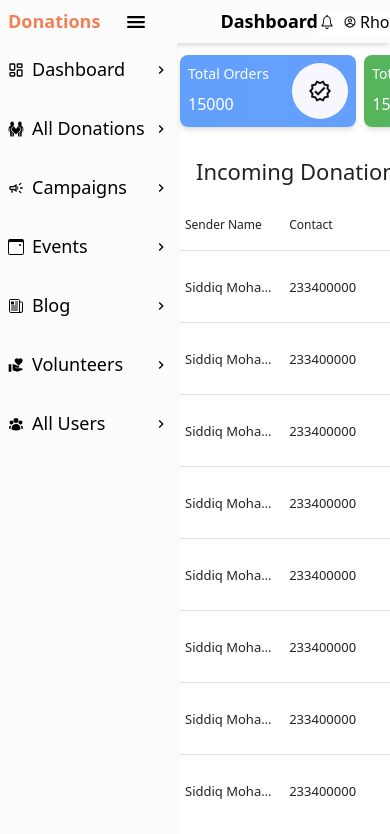
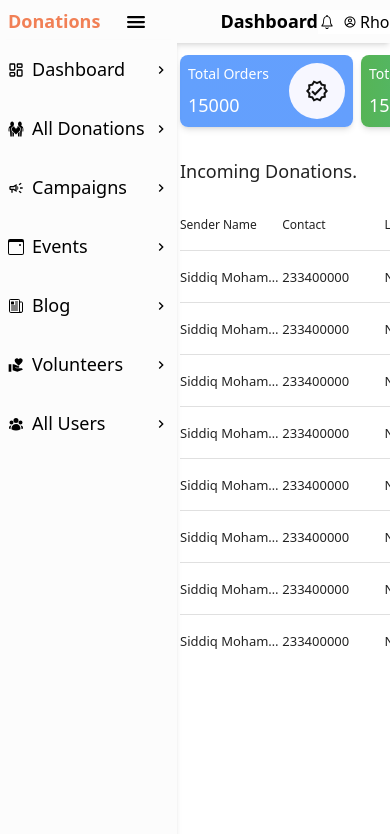
Before and after one commit to emess2g/DASHBOARD, a React (Vite) app: page / in a window 390 px wide. Shown: the top 834 px of the page. Built offline with nearby package versions, Linux system fonts and the light colour scheme.

Commit message:
added responsive to 1200px

```diff
--- a/src/Pages/Alldonations.jsx
+++ b/src/Pages/Alldonations.jsx
@@ -15,57 +15,68 @@ import DataTable, {createTheme} from 'react-data-table-component'
 const Alldonations = () => {
     //  Internally, customStyles will deep merges your customStyles with the default styling.
 const customStyles = {
+  header: {
+    style: {
+     fontSize: '16px',
+     margin: '0px',
+     background: 'red',
+    },
+  },
 	rows: {
 		style: {
-			minHeight: '72px', // override the row height
+
+			minHeight: '52px', // override the row height
+      margin: 'rem',
+      fontSize: '14px'
 		},
 	},
 	headCells: {
 		style: {
+      fontSize: '16px',
 			paddingLeft: '5px', // override the cell padding for head cells
 			paddingRight: '5px',
+      // background: 'red',
+      // margin: '5px'
 		},
 	},
 	cells: {
 		style: {
 			paddingLeft: '5px', // override the cell padding for data cells
 			paddingRight: '5px',
+      width: '5rem',
 		}
 	},
 };
 
 
 
-// createTheme('solarized', {
-//     text: {
-//       primary: '#268bd2',
-//       secondary: '#2aa198',
-//     },
-//     background: {
-//       default: '#002b36',
-//     },
-//     context: {
-//       background: '#cb4b16',
-//       text: '#FFFFFF',
-//     },
-//     divider: {
-//       default: '#073642',
-//     },
-//     action: {
-//       button: 'rgba(0,0,0,.54)',
-//       hover: 'rgba(0,0,0,.08)',
-//       disabled: 'rgba(0,0,0,.12)',
-//     },
-//   }, 'dark');
+createTheme('solarized', {
+    text: {
+      primary: '#268bd2',
+      secondary: '#2aa198',
+    },
+    background: {
+      default: '#002b36',
+    },
+    context: {
+      background: '#cb4b16',
+      text: '#FFFFFF',
+    },
+    divider: {
+      default: '#073642',
+    },
+    action: {
+      button: 'rgba(0,0,0,.54)',
+      hover: 'rgba(0,0,0,.08)',
+      disabled: 'rgba(0,0,0,.12)',
+    },
+  }, 'dark');
+
 
     const columns = [
         {
             name: "Sender Name",
             selector: row => row.name
-        },
-        {
-            name: "Contact",
-            selector: row => row.contact
         },
         {
             name: "Location",
@@ -76,60 +87,50 @@ const customStyles = {
             selector: row => row.item
         },
         {
-            name: "Pickup Date",
-            selector: row => row.pickupDate
+          name: " Details",
+          selector: row => row.details
         },
         {
-            name: "Status",
+            name: "Update",
             selector: row => row.status
-        },
-        {
-            name: " Details",
-            selector: row => row.details
         }
     ];
 
         const rows = [
         {
             name: "Siddiq Mohammed",
-            contact: 233400000,
             location: "Norway",
             item: "MacBook Pro",
-            pickupDate: "March 15, 2024",
-            status: "Pending",
+            status: "🕢",
             details: "view"
         },
         {
             name: "Siddiq Mohammed",
-            contact: 233400000,
             location: "Norway",
             item: "MacBook Pro",
-            pickupDate: "March 15, 2024",
-            status: "Pending",
+            status: "🕢",
             details: "view"
         },
         {
             name: "Siddiq Mohammed",
-            contact: 233400000,
             location: "Norway",
             item: "MacBook Pro",
-            pickupDate: "March 15, 2024",
-            status: "Pending",
+            status: "🕢",
             details: "view"
         }
     ]
 
 
   return (
-    <div id='main'>
+    <div id='main' className='m-4'>
       <DataTable
-      className='dataTables_scrollBody z-0'
+      className='dataTables_scrollBody '
       columns={columns}
       data={rows}
       customStyles={customStyles}
-    //   theme={'solarized'}
+      // theme={'solarized'}
       fixedHeader
-      title="All Dontations"
+      // title="All Dontations"
       />
     </div>
   )
--- a/src/data/BoardData.jsx
+++ b/src/data/BoardData.jsx
@@ -4,21 +4,31 @@ import DataTable, {createTheme} from 'react-data-table-component'
 const BoardData = () => {
     //  Internally, customStyles will deep merges your customStyles with the default styling.
 const customStyles = {
+    header: {
+        style: {
+            'font-size': '18px',
+            'padding' : '0px',
+            'margin': '0'
+        }
+    },
 	rows: {
 		style: {
-			minHeight: '72px', // override the row height
+			minHeight: '52px', // override the row height
 		},
 	},
 	headCells: {
 		style: {
-			paddingLeft: '5px', // override the cell padding for head cells
-			paddingRight: '5px',
+            padding: '0px',
+			// paddingLeft: '5px', // override the cell padding for head cells
+			// paddingRight: '5px',
 		},
 	},
 	cells: {
 		style: {
-			paddingLeft: '5px', // override the cell padding for data cells
-			paddingRight: '5px',
+            padding: '0px',
+			// paddingLeft: '5px', // override the cell padding for data cells
+			// paddingRight: '5px',
+            // border : '1px solid'
 		}
 	},
 };
--- a/src/data/BoardTopCard.jsx
+++ b/src/data/BoardTopCard.jsx
@@ -36,20 +36,21 @@ const BoardTopCard = () => {
 
   return (
     <div>
-         <div className="flex gap-2 justify-between text-[16px] text-[#fff]">
+         <div  className="flex gap-2 justify-between text-[16px] text-[#fff]">
         {highlightData.map((data) => (
           <div
+            id='topCard'
             className={`flex justify-between shadow-md ${data.color} rounded-lg gap-4 p-2
-            w-[30%] h-full
+            w-[30%] h-full lx:
             `}
             key={data.id}
           >
-            <div className=" flex flex-col   gap-2 text-nowrap ">
-              <p className='text-[14px]'>{data.name}</p>
-              <p>{data.number}</p>
+            <div className=" flex flex-col  justify-center  gap-2 text-nowrap  ">
+              <p className='text-[14px] xl:text-[18px]'>{data.name}</p>
+              <p className='xl: text-[18px]'>{data.number}</p>
             </div>
             <div className=" text-[#111]  bg-[#f7f7ff] p-4 rounded-[50%]">
-              <p className="text-[1.5rem]">{data.icon}</p>
+              <p className="card-icon text-[1.5rem] xl:text-[2.8rem]">{data.icon}</p>
             </div>
           </div>
         ))}
```
Also changed, not shown: src/index.css (+14 -0 lines).
